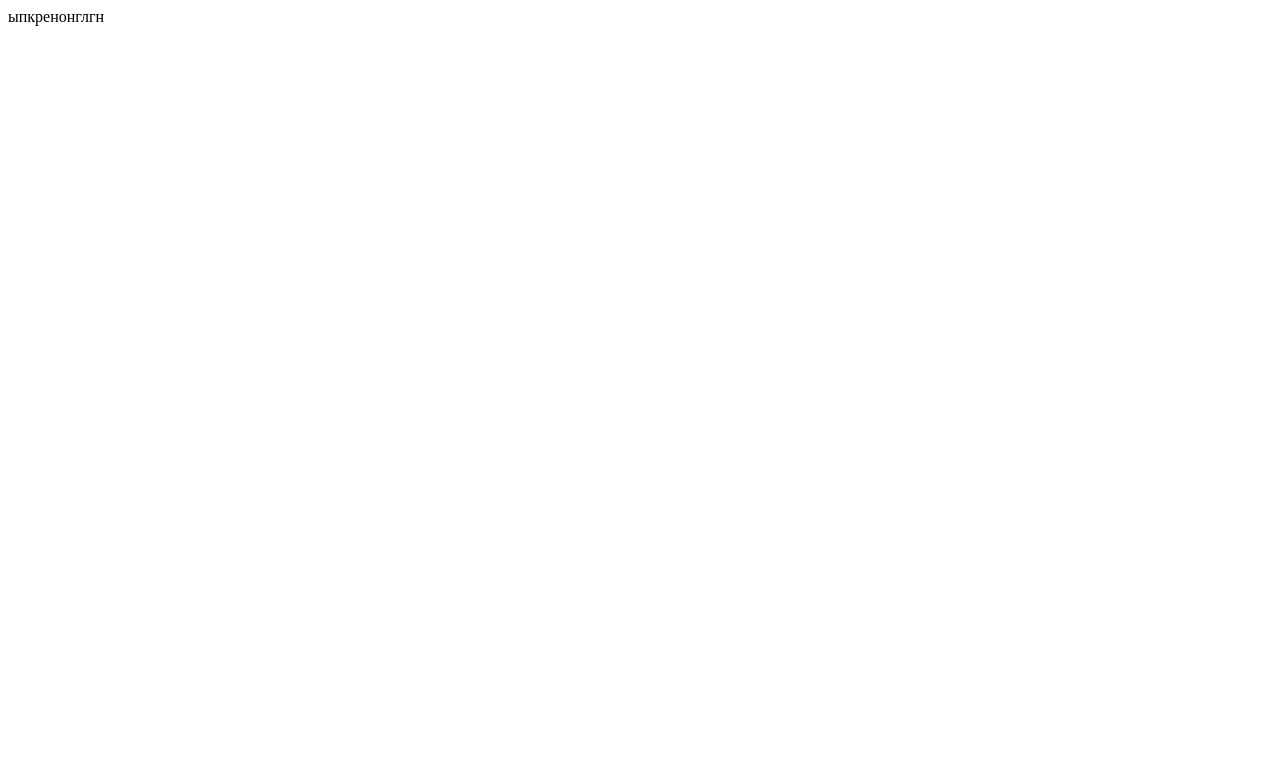
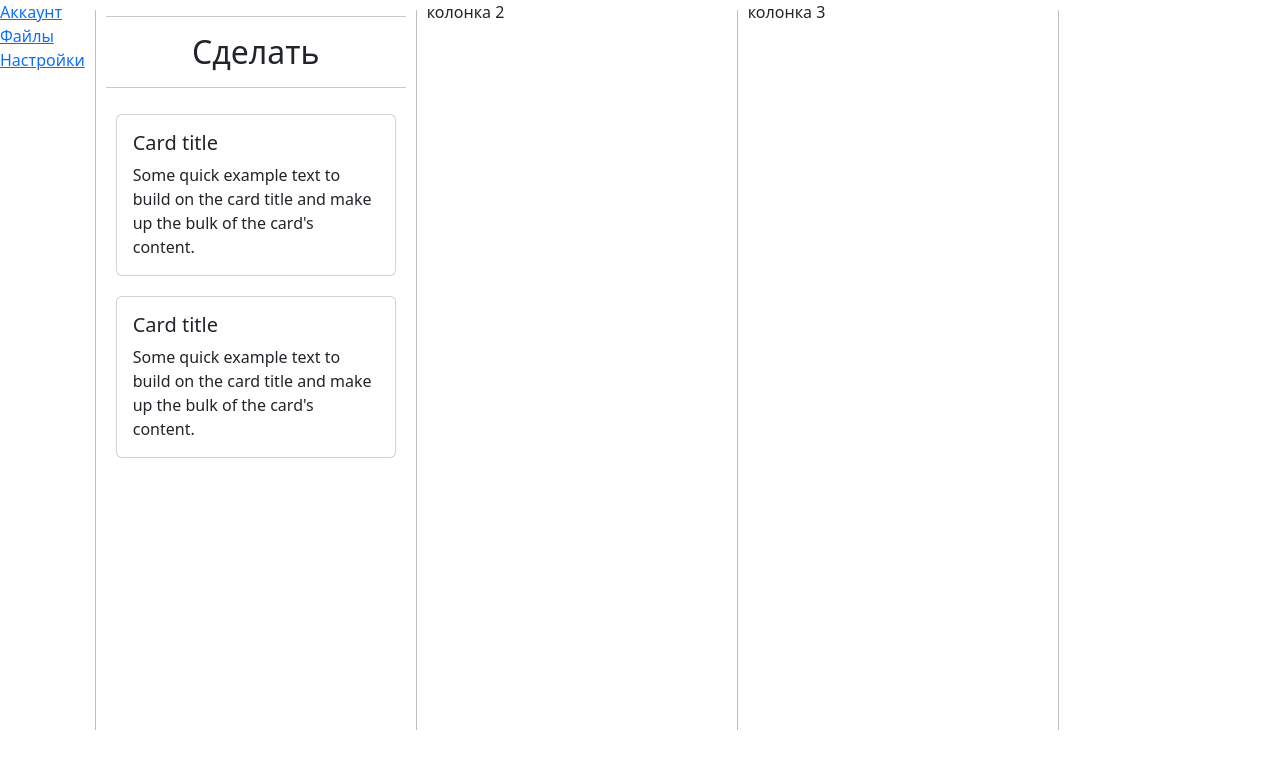
Before and after one commit to VovaIuk/teamwork, a Django app: page / in a window 1280 px wide. Before the commit the part shown is almost empty. Shown: the top 769 px of the page. Run offline with Django 5.2, Linux system fonts and the light colour scheme.

Commit message:
сделал index.html

```diff
--- /dev/null
+++ b/main/static/main/style.css
@@ -0,0 +1,36 @@
+.my-container{
+    display: flex;
+    flex-direction: row;
+}
+
+.m-menu{
+  list-style-type: none;
+  padding-left: 0;
+}
+
+.m-column{
+  width: 300px;
+}
+
+.scrollable{
+  overflow-y: auto;
+  height: 80vh;
+  display: flex;
+  flex-direction: column;
+  align-items: center;
+}
+
+.scrollable::-webkit-scrollbar {
+  display: none;
+}
+
+.card{
+  margin: 10px;
+}
+
+.m-col-sep{
+  margin: 10px;
+  height: 90vh;
+  background-color: #000;
+  width: 1px;
+}
--- a/main/templates/main/index.html
+++ b/main/templates/main/index.html
@@ -1,11 +1,54 @@
+{% load static %}
+
 <!DOCTYPE html>
 <html lang="en">
 <head>
     <meta charset="UTF-8">
     <meta name="viewport" content="width=device-width, initial-scale=1.0">
+    <link href="https://cdn.jsdelivr.net/npm/bootstrap@5.3.3/dist/css/bootstrap.min.css" rel="stylesheet" integrity="sha384-QWTKZyjpPEjISv5WaRU9OFeRpok6YctnYmDr5pNlyT2bRjXh0JMhjY6hW+ALEwIH" crossorigin="anonymous">
     <title>Document</title>
 </head>
 <body>
-    ыпкренонглгн
+    <div class="my-container">
+        <ul class="m-menu">
+            <li><a href="#">Аккаунт</a></li>
+            <li><a href="#">Файлы</a></li>
+            <li><a href="#">Настройки</a></li>
+        </ul>
+        <hr class="m-col-sep">
+        <div class="m-column">
+            <hr>
+            <center>
+              <h2>Сделать</h2>
+            </center>
+                <hr>
+                <div class="scrollable">
+                <a href="#" style="text-decoration: none;">
+                    <div class="card" style="width: 280px;">
+                    <div class="card-body">
+                        <h5 class="card-title">Card title</h5>
+                        <p class="card-text">Some quick example text to build on the card title and make up the bulk of the card's content.</p>
+                    </div>
+                    </div>
+                </a>
+                <a href="#" style="text-decoration: none;">
+                    <div class="card" style="width: 280px;">
+                    <div class="card-body">
+                        <h5 class="card-title">Card title</h5>
+                        <p class="card-text">Some quick example text to build on the card title and make up the bulk of the card's content.</p>
+                    </div>
+                    </div>
+                </a>
+                </div>
+        </div>
+        <hr class="m-col-sep">
+        <div class="m-column">колонка 2</div>
+        <hr class="m-col-sep">
+        <div class="m-column">колонка 3</div>
+        <hr class="m-col-sep">
+    </div>
+
+    <link rel="stylesheet" href="{% static "main/style.css" %}">
+
 </body>
 </html>
--- a/teamwork/settings.py
+++ b/teamwork/settings.py
@@ -119,6 +119,10 @@ USE_TZ = True
 
 STATIC_URL = 'static/'
 
+STATICFILES_DIRS = [
+    BASE_DIR / 'static/',
+]
+
 # Default primary key field type
 # https://docs.djangoproject.com/en/5.1/ref/settings/#default-auto-field
 
```
